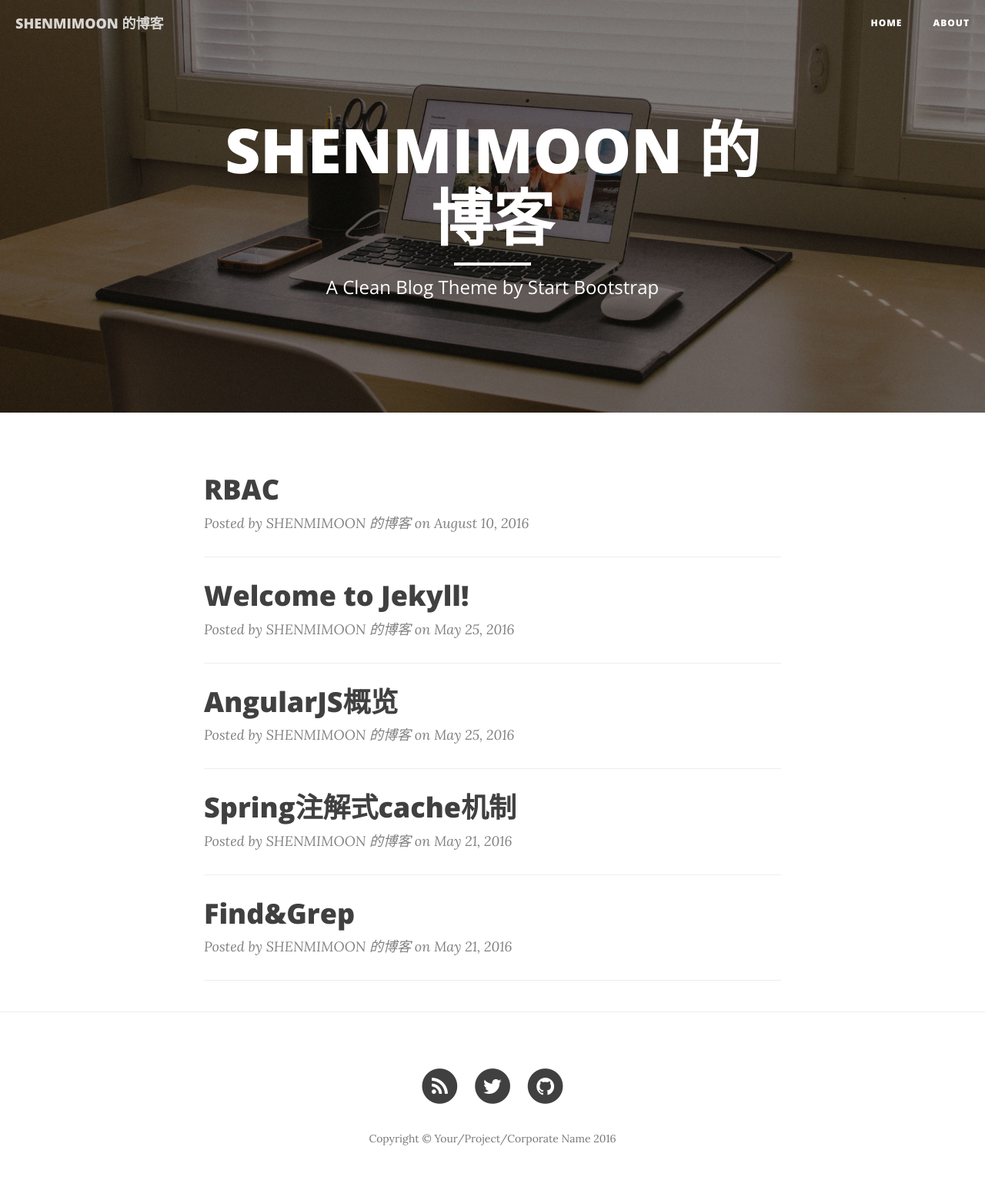
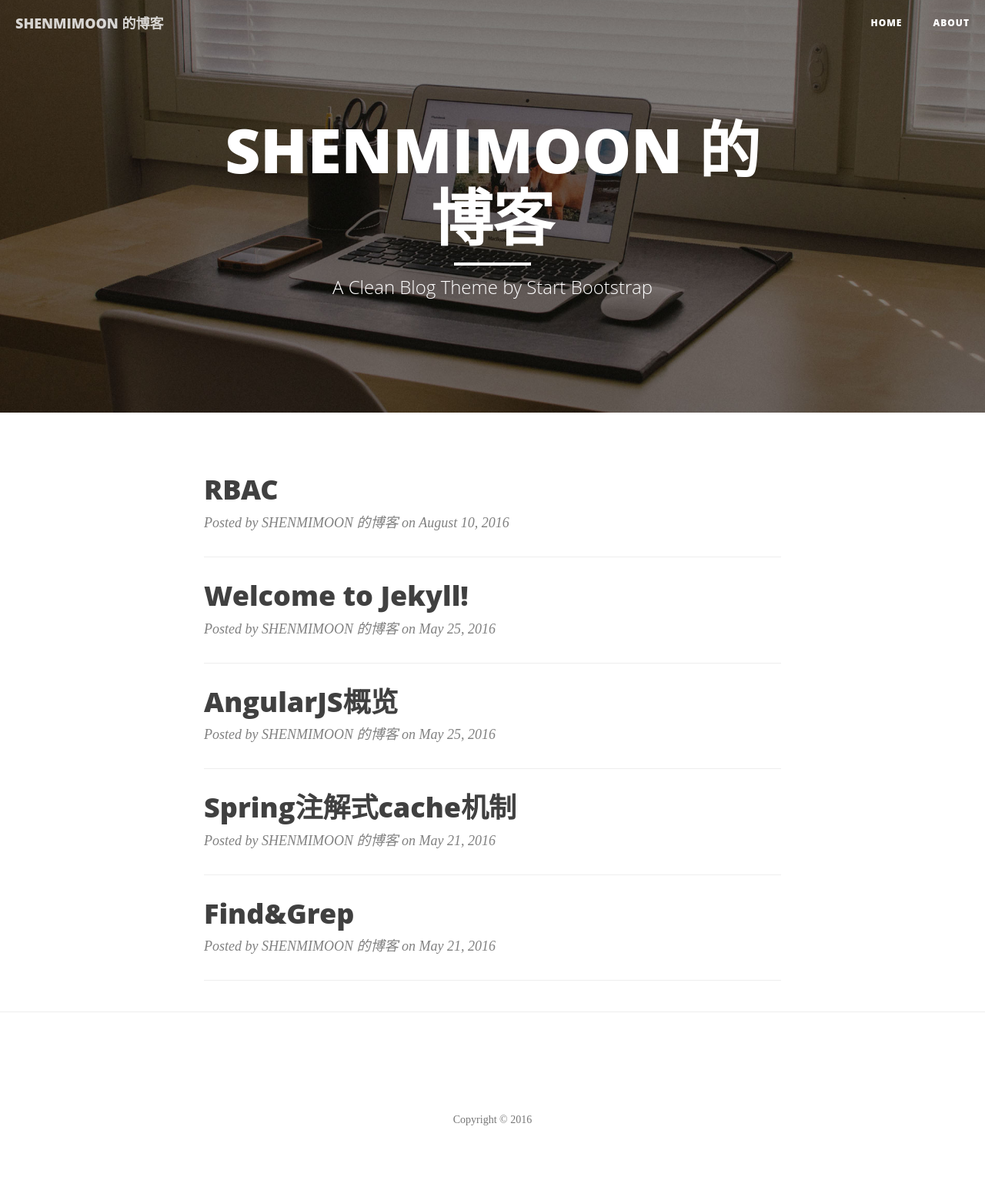
Before and after one commit to shenmimoon/shenmimoon.github.io, a Jekyll site: the page built from index.html, in a window 1280 px wide. Shown: the whole page at 77% size. Built offline with Jekyll 4.4.1, drawn with Linux system fonts in a browser that asks for light colours; nearby versions of some CDN libraries; the list of posts is cut into pages by our own code; after the commit the page ends 1530 px from its top, so only the background shows below that.

Commit message:
theme:clean blog

```diff
--- a/_config.yml
+++ b/_config.yml
@@ -2,7 +2,6 @@
 title: SHENMIMOON 的博客
 header-img: img/home-bg.jpg
 email: shenmimu@163.com
-copyright_name: Your/Project/Corporate Name
 description: > # this means to ignore newlines until "baseurl:"
   NO PAIN NO GAIN.
 baseurl: ""
--- a/_includes/head.html
+++ b/_includes/head.html
@@ -19,15 +19,13 @@
     <link rel="stylesheet" href="{{ "/css/syntax.css" | prepend: site.baseurl }}">
 
     <!-- Custom Fonts -->
-    <link href="//maxcdn.bootstrapcdn.com/font-awesome/4.3.0/css/font-awesome.min.css" rel="stylesheet" type="text/css">
-    <link href='//fonts.googleapis.com/css?family=Lora:400,700,400italic,700italic' rel='stylesheet' type='text/css'>
-    <link href='//fonts.googleapis.com/css?family=Open+Sans:300italic,400italic,600italic,700italic,800italic,400,300,600,700,800' rel='stylesheet' type='text/css'>
+    <link href="{{ "/css/font-awesome.min.css" | prepend: site.baseurl }}" rel="stylesheet" type="text/css">
+    <!--<link href='//fonts.googleapis.com/css?family=Lora:400,700,400italic,700italic' rel='stylesheet' type='text/css'>-->
+    <!--<link href='//fonts.googleapis.com/css?family=Open+Sans:300italic,400italic,600italic,700italic,800italic,400,300,600,700,800' rel='stylesheet' type='text/css'>-->
 
     <!-- HTML5 Shim and Respond.js IE8 support of HTML5 elements and media queries -->
     <!-- WARNING: Respond.js doesn't work if you view the page via file:// -->
     <!--[if lt IE 9]>
-        <script src="https://oss.maxcdn.com/libs/html5shiv/3.7.0/html5shiv.js"></script>
-        <script src="https://oss.maxcdn.com/libs/respond.js/1.4.2/respond.min.js"></script>
     <![endif]-->
 
     {% feed_meta %}
```
Also changed, not shown: css/font-awesome.min.css (added).
